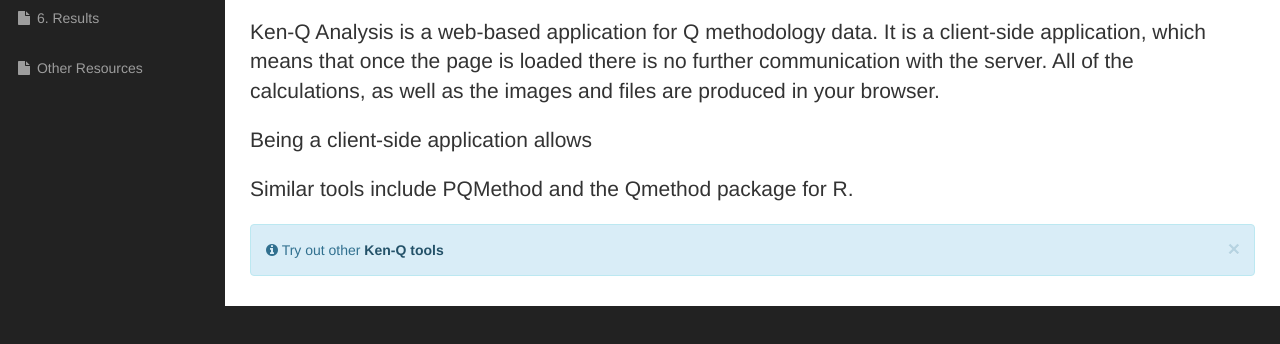
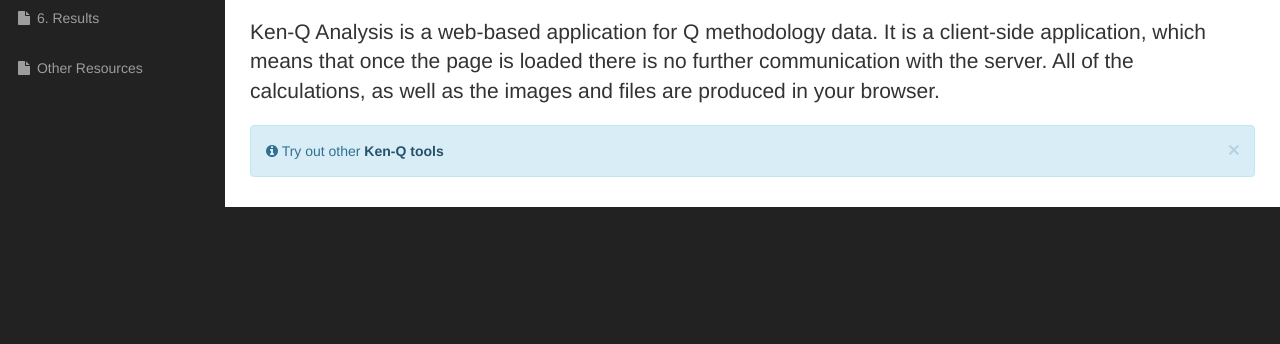
Before and after one commit to shawnbanasick/ken-q-analysis-help, a plain HTML site: page index.html in a window 1280 px wide. Shown: the part 358-702 px from the top of the page. Drawn offline with Linux system fonts and the light colour scheme; files whose address does not match are found by name.

Commit message:
Update 02-09-17 edit

```diff
--- a/index.html
+++ b/index.html
@@ -118,10 +118,10 @@
                 </div>
                 <p class="lead">Ken-Q Analysis is a web-based application for Q methodology data. It is a client-side application, which means that once the page is loaded there is no further communication with the server. All of the calculations, as well as the images
                     and files are produced in your browser.</p>
-                <p class="lead">
+                <!-- <p class="lead">
                     Being a client-side application allows
                 </p>
-                <p class="lead">Similar tools include PQMethod and the Qmethod package for R.</p>
+                <p class="lead">Similar tools include PQMethod and the Qmethod package for R.</p> -->
 
                 <div class="row">
                     <div class="col-lg-12">
```
